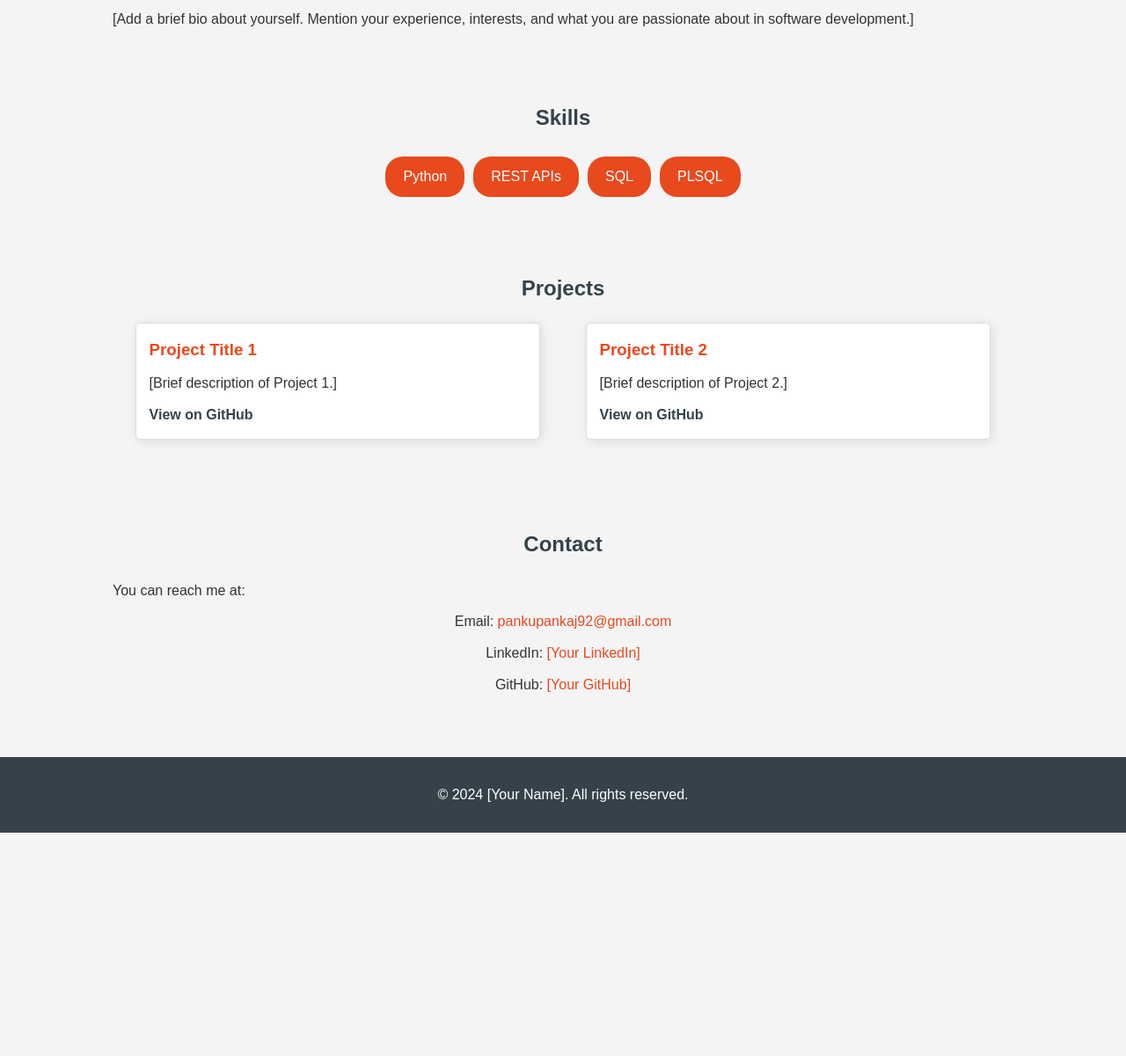
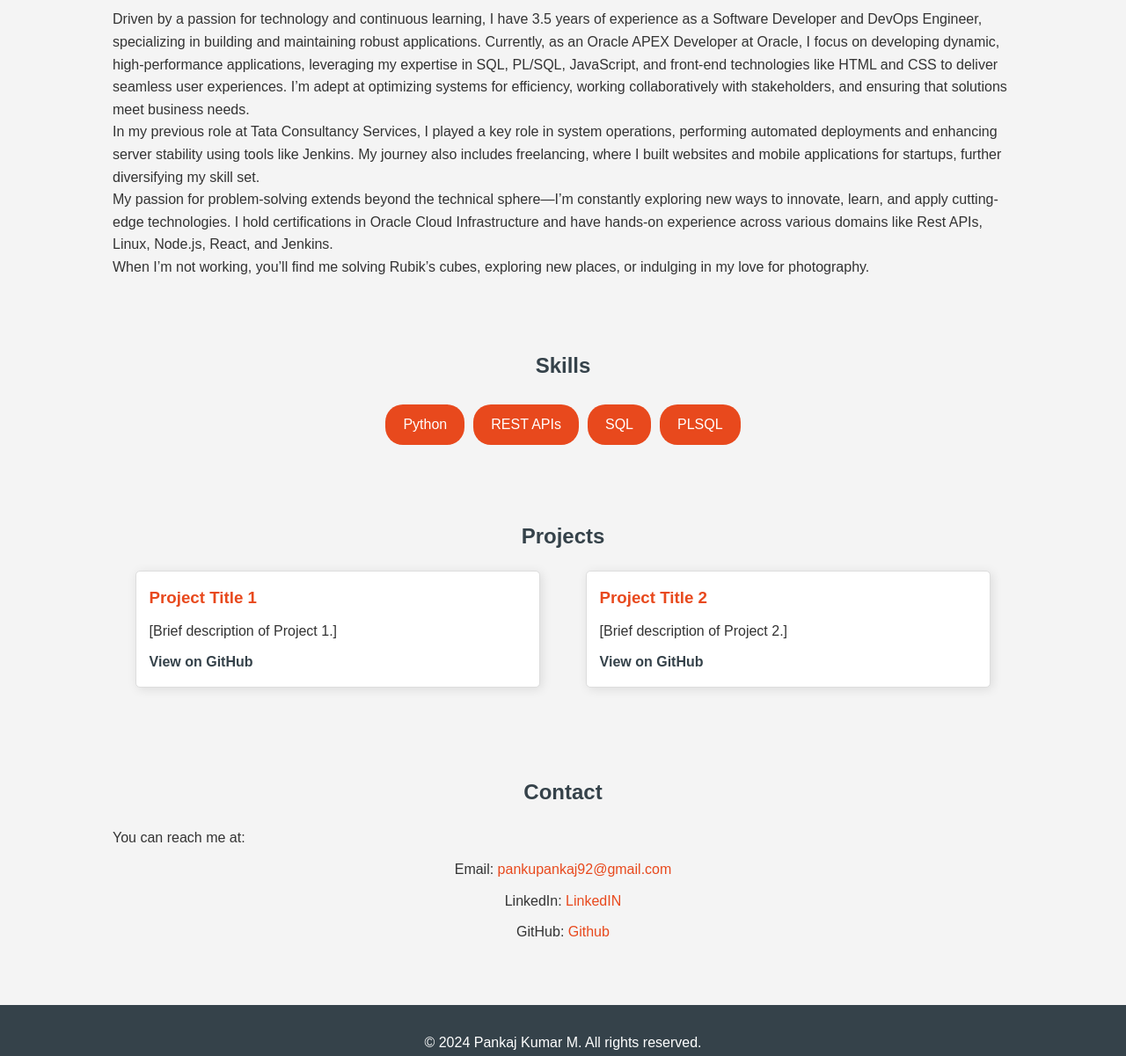
Before and after one commit to PankajKumar98/portfolio, a plain HTML site: page index.html in a window 1280 px wide. Shown: the part 500-1701 px from the top of the page at 88% size. Before the commit the page ends 1447 px from the top, so only its background shows below. Drawn offline with Linux system fonts and the light colour scheme; a script that the page names is missing.

Commit message:
second commit

```diff
--- a/index.html
+++ b/index.html
@@ -29,7 +29,10 @@
         <div class="container">
             <h2>About Me</h2>
             <p>
-                [Add a brief bio about yourself. Mention your experience, interests, and what you are passionate about in software development.]
+Driven by a passion for technology and continuous learning, I have 3.5 years of experience as a Software Developer and DevOps Engineer, specializing in building and maintaining robust applications. Currently, as an Oracle APEX Developer at Oracle, I focus on developing dynamic, high-performance applications, leveraging my expertise in SQL, PL/SQL, JavaScript, and front-end technologies like HTML and CSS to deliver seamless user experiences. I’m adept at optimizing systems for efficiency, working collaboratively with stakeholders, and ensuring that solutions meet business needs.</p>
+<p>In my previous role at Tata Consultancy Services, I played a key role in system operations, performing automated deployments and enhancing server stability using tools like Jenkins. My journey also includes freelancing, where I built websites and mobile applications for startups, further diversifying my skill set.</p>
+<p>My passion for problem-solving extends beyond the technical sphere—I’m constantly exploring new ways to innovate, learn, and apply cutting-edge technologies. I hold certifications in Oracle Cloud Infrastructure and have hands-on experience across various domains like Rest APIs, Linux, Node.js, React, and Jenkins.</p>
+<p>When I’m not working, you’ll find me solving Rubik’s cubes, exploring new places, or indulging in my love for photography.</p>
             </p>
         </div>
     </section>
@@ -77,8 +80,8 @@
             <p>You can reach me at:</p>
             <ul>
                 <li>Email: <a href="mailto:pankupankaj92@gmail.com">pankupankaj92@gmail.com</a></li>
-                <li>LinkedIn: <a href="[Your LinkedIn URL]" target="_blank">[Your LinkedIn]</a></li>
-                <li>GitHub: <a href="[Your GitHub URL]" target="_blank">[Your GitHub]</a></li>
+                <li>LinkedIn: <a href="www.linkedin.com/in/pankaj-kumar-776927143" target="_blank">LinkedIN</a></li>
+                <li>GitHub: <a href="https://github.com/PankajKumar98" target="_blank">Github</a></li>
                 <!-- Add more contact methods if needed -->
             </ul>
         </div>
@@ -87,7 +90,7 @@
     <!-- Footer -->
     <footer>
         <div class="container">
-            <p>&copy; 2024 [Your Name]. All rights reserved.</p>
+            <p>&copy; 2024 Pankaj Kumar M. All rights reserved.</p>
         </div>
     </footer>
 
```
